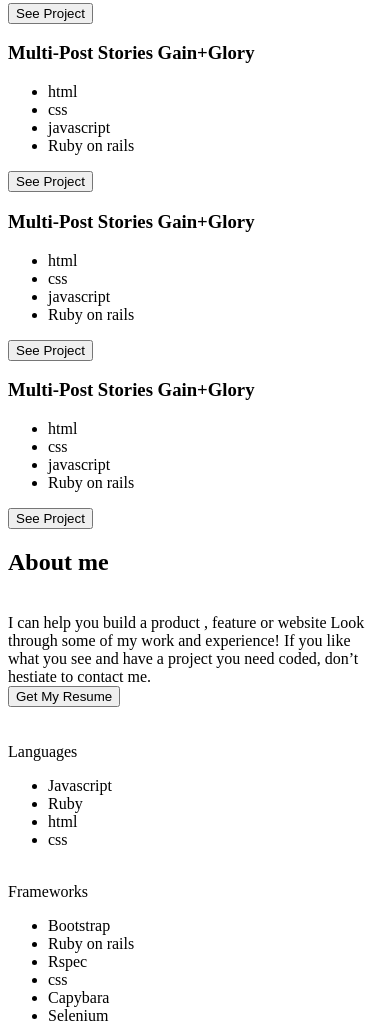
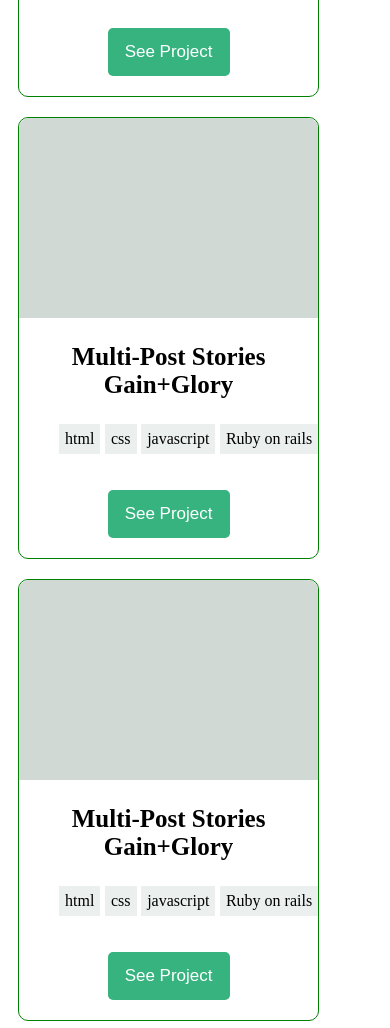
Before and after one commit to PrinceBadru/FIRST-MOBILE-PORTFOLIO-, a website: page index.html in a window 390 px wide. Shown: the part 1795-2823 px from the top of the page. Drawn offline with Linux system fonts and the light colour scheme.

Commit message:
added final css mobile

```diff
--- a/style.css
+++ b/style.css
@@ -41,3 +41,180 @@
 .green {
   color: #36b37e;
 }
+
+.line {
+  width: 48px;
+  height: 4px;
+  background-color: #36b37e;
+}
+
+.work-section {
+  width: 100%;
+  align-items: cente;
+  padding: 10px 15px 15px 10px;
+}
+
+.project-container {
+  display: grid;
+  grid-template-columns: 80%;
+  grid-template-rows: auto auto auto auto auto auto;
+  gap: 20px;
+}
+
+.project {
+  border: 1px solid green;
+  margin: 0;
+  width: 100%;
+  padding: 0;
+  border-radius: 10px;
+}
+
+.recent {
+  text-align: center;
+  font-size: 50px;
+}
+
+.image-placeholder {
+  font-family: 'Inter', sans-serif;
+  font-style: 'semi-bold', italic;
+  font-size: 24px;
+  line-height: 32px;
+  line-height: 110%;
+  text-align: center;
+  width: 100%;
+  height: 200px;
+  background-color: #d0d9d4;
+  border-top-left-radius: 10px;
+  border-top-right-radius: 10px;
+}
+
+.btn {
+  background-color: #36b37f;
+  color: white;
+  width: 122px;
+  height: 48px;
+  margin: 20px 0;
+  font-size: 17px;
+  border: none;
+  border-radius: 5px;
+}
+
+.language {
+  list-style: none;
+  display: flex;
+  border: 1px solid #ebf0ee;
+  padding: 5px;
+  background-color: #ebf0ee;
+  margin: 0;
+}
+
+.lang {
+  display: flex;
+  justify-content: space-between;
+}
+
+.multi {
+  text-align: center;
+  font-size: 25px;
+}
+
+.butt {
+  text-align: center;
+}
+
+.dis {
+  display: flex;
+  justify-content: center;
+}
+
+.about {
+  text-align: center;
+  font-size: 30px;
+  display: flex;
+  justify-content: flex-end;
+}
+
+.about2 {
+  text-align: center;
+  align-items: center;
+  padding: 15px 20px;
+  font-size: 23px;
+}
+
+.butt2 {
+  text-align: center;
+  background-color: #36b37e;
+  color: white;
+}
+
+.groupimg {
+  display: flex;
+  justify-content: flex-start;
+}
+
+.btn2 {
+  text-align: center;
+}
+
+.project2 {
+  border: 1px solid green;
+  margin: 30px;
+  padding: 20px 1px;
+  height: 250px;
+  background-color: #e2e6ee;
+}
+
+.language-icon {
+  display: flex;
+  justify-content: center;
+}
+
+.lang-text {
+  display: flex;
+  justify-content: center;
+  font-size: 24px;
+  font-family: 'Inter', sans-serif;
+}
+
+.lang-text-list {
+  list-style: none;
+  display: flex;
+  flex-direction: row;
+  justify-content: center;
+  flex-wrap: wrap;
+  gap: 15px;
+}
+
+.li-lang {
+  border: 5px solid #fff;
+  background-color: #fff;
+  color: #36b37e;
+  font-size: 12px;
+  font-family: 'Inter', sans-serif;
+}
+
+.get {
+  text-align: center;
+  border: 2px solid #36b37f;
+  background-color: #36b37f;
+}
+
+.last {
+  font-family: 'Inter', sans-serif;
+  font-style: regular;
+  font-size: 20px;
+  text-align: center;
+}
+
+.touch {
+  font-family: 'Inter', sans-serif;
+  font-style: bold;
+  font-size: 43px;
+  text-align: center;
+  align-items: center;
+}
+
+.textareas {
+  align-items: center;
+  text-align: center;
+}
```
